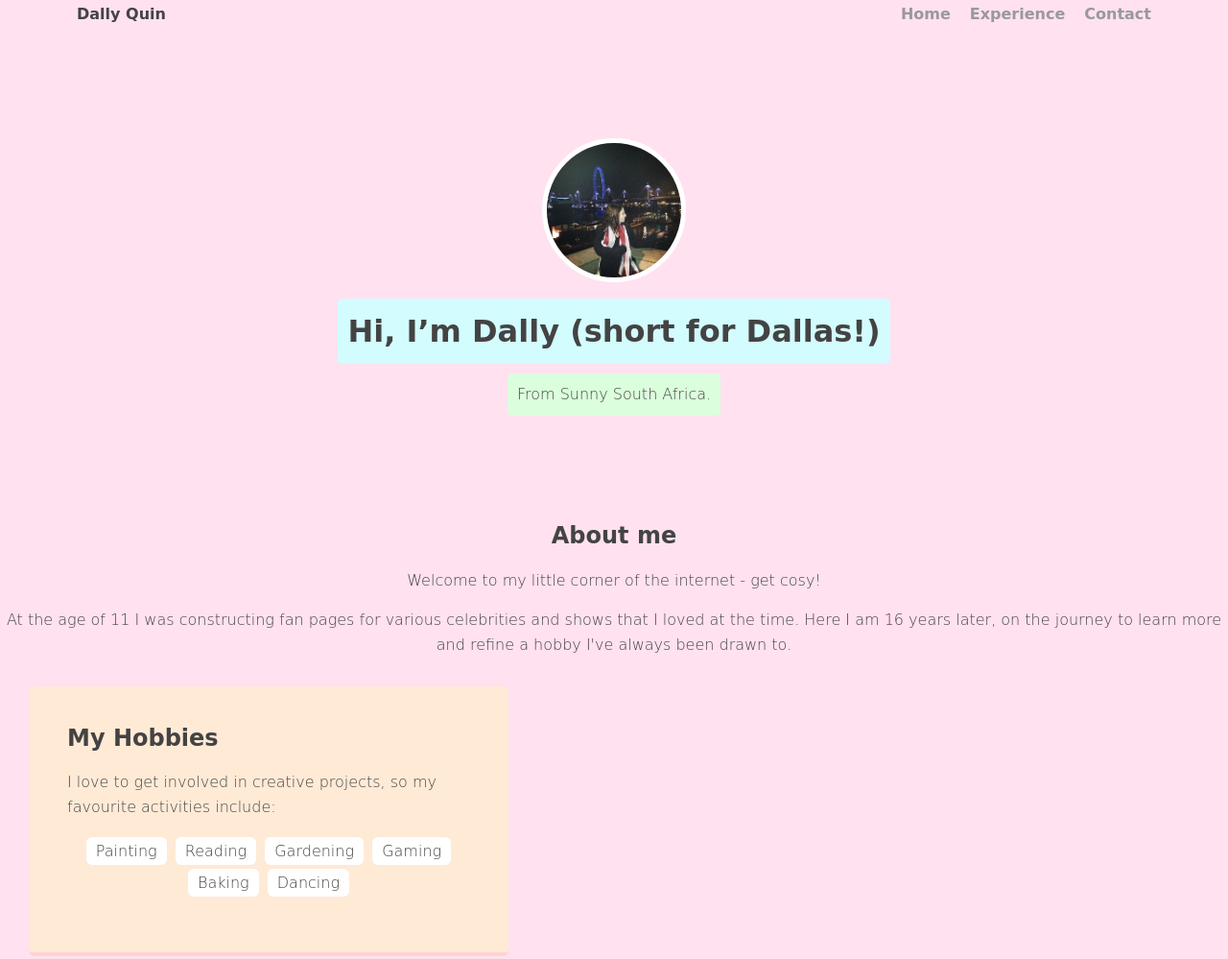
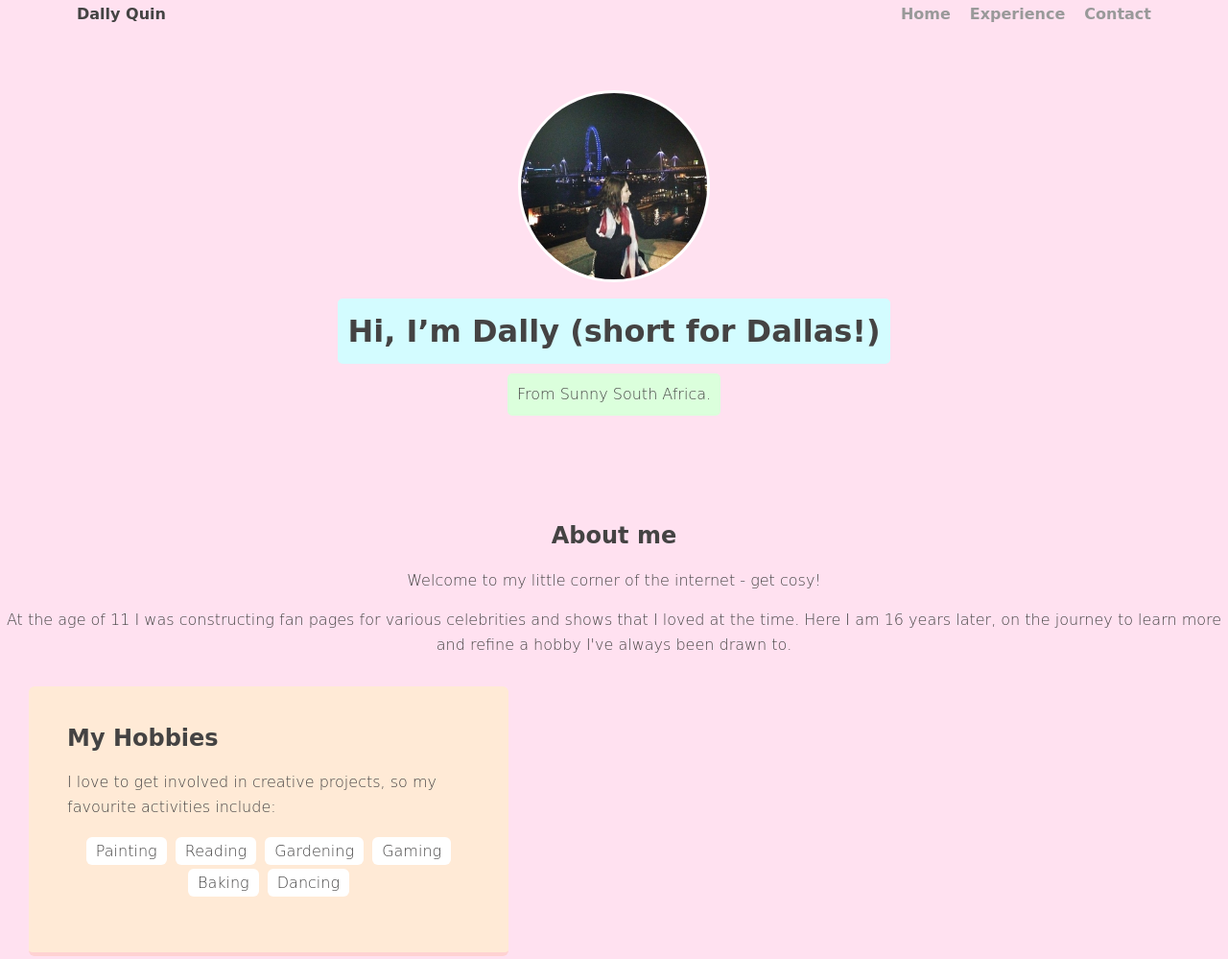
Before and after one commit to dallyq/portfolio_update_v1, a plain HTML site: page portfolio_update_v1/index.html in a window 1280 px wide. Shown: the top 999 px of the page at 96% size. Drawn offline with Linux system fonts and the light colour scheme; a web font is replaced by a local one.

Commit message:
Image Specs Changed

```diff
--- a/portfolio_update_v1/styles.css
+++ b/portfolio_update_v1/styles.css
@@ -69,11 +69,10 @@ header {
   line-height: 1.5;
 }
 header .profile-image {
-  margin-top: 50px;
-  width: 150px;
-  height: 150px;
-  border-radius: 60%;
-  border: 5px solid white;
+  width: 200px;
+  height: 200px;
+  border-radius: 50%;
+  border: 3px solid white;
   transition: all .10s;
 }
 header .profile-image:hover {
```
